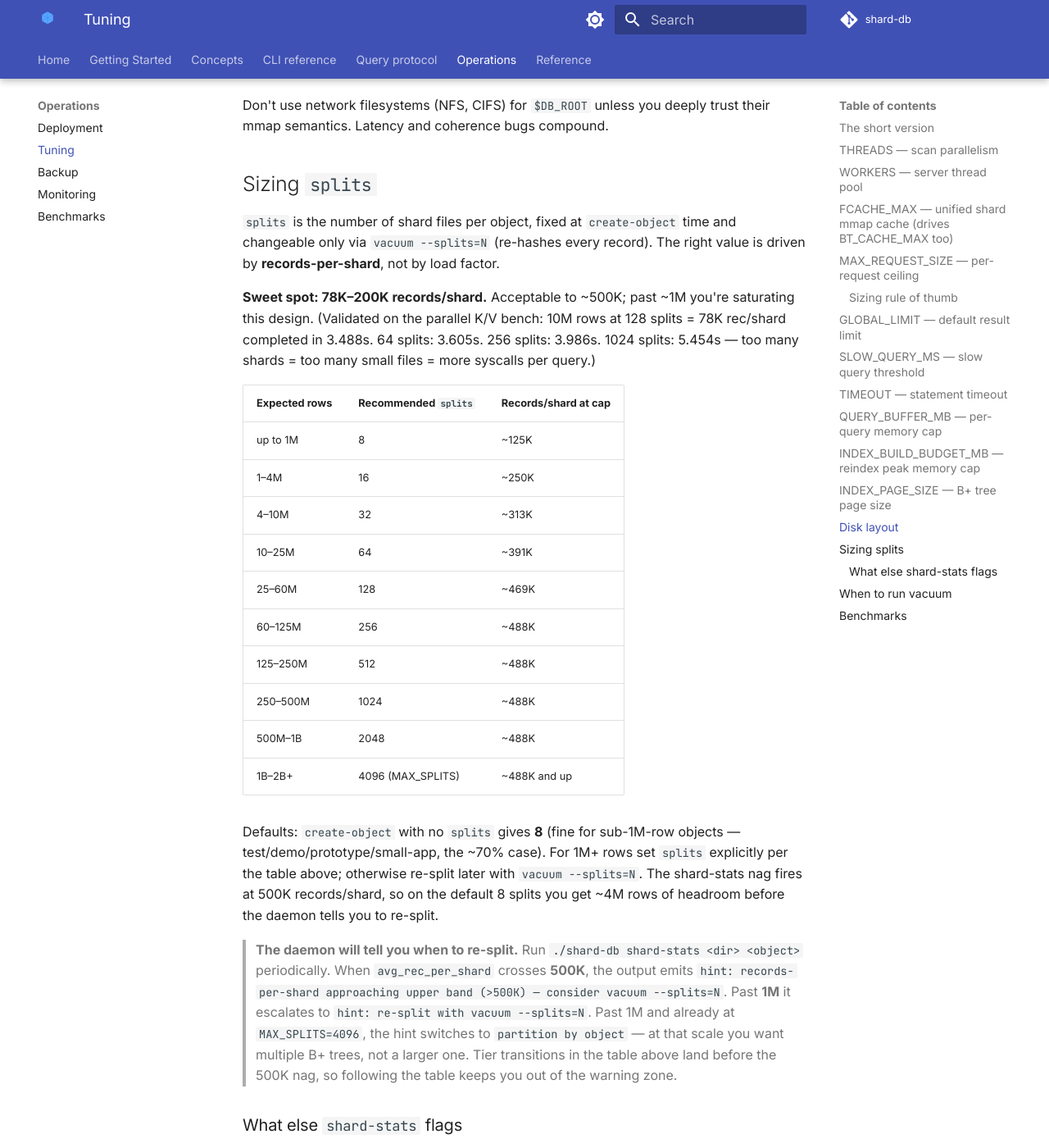
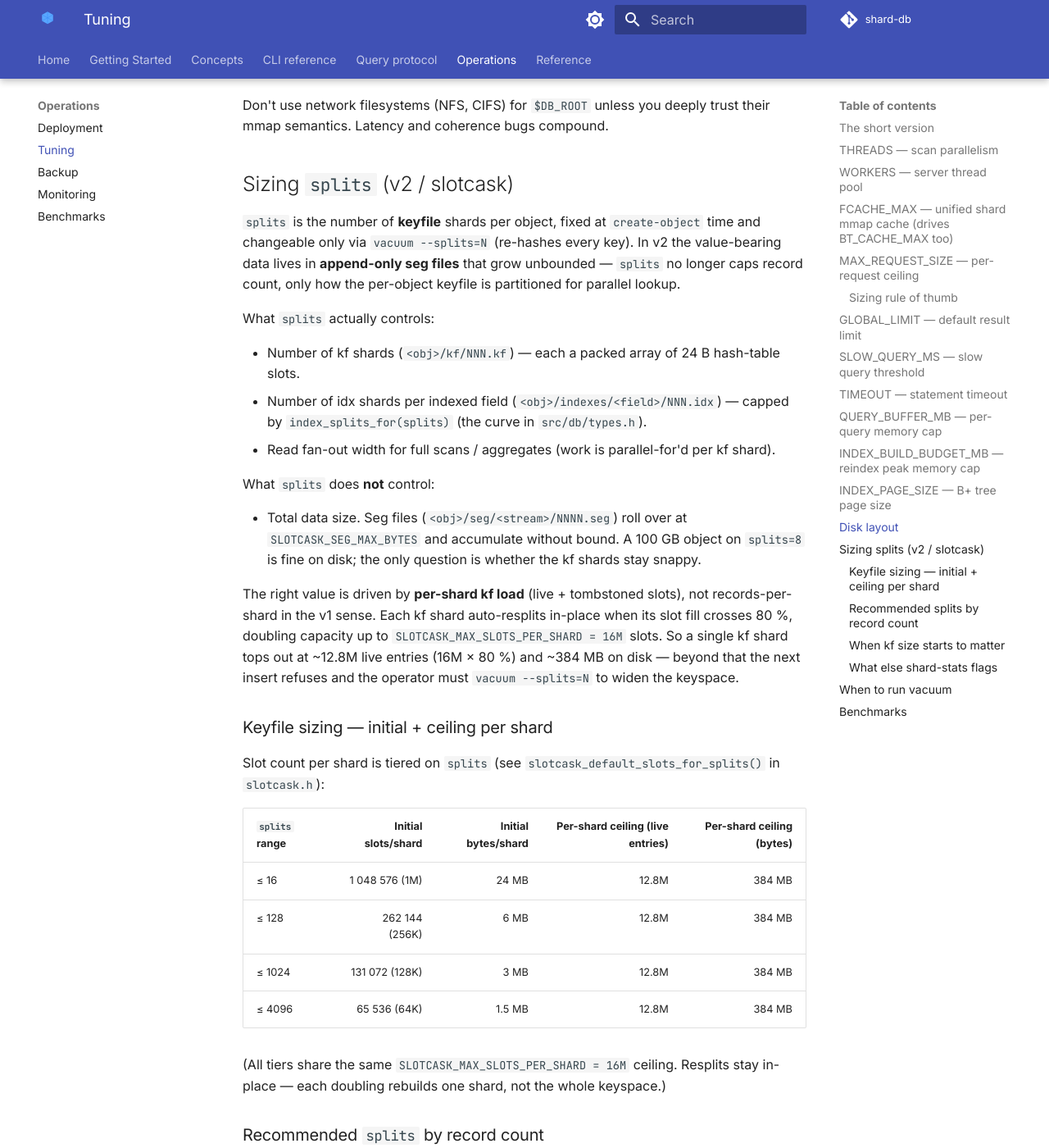
Before and after one commit to sayyiditow/shard-db, an MkDocs documentation site: the page built from docs/operations/tuning.md, in a window 1280 px wide and 1400 px high, scrolled down 6004 px. Shown: the whole window at 82% size. Built offline with MkDocs 1.6.1 and Material for MkDocs 9.7.7, drawn with Linux system fonts in a browser that asks for light colours; comment, search, counter and statistics services are not loaded; some of the changed text lies outside the part shown.

```diff
--- a/docs/operations/tuning.md
+++ b/docs/operations/tuning.md
@@ -161,40 +161,72 @@ Don't change without a specific reason and a benchmark to prove it. 4096 is a sw
 
 Don't use network filesystems (NFS, CIFS) for `$DB_ROOT` unless you deeply trust their mmap semantics. Latency and coherence bugs compound.
 
-## Sizing `splits`
+## Sizing `splits` (v2 / slotcask)
 
-`splits` is the number of shard files per object, fixed at `create-object` time and changeable only via `vacuum --splits=N` (re-hashes every record). The right value is driven by **records-per-shard**, not by load factor.
+`splits` is the number of **keyfile** shards per object, fixed at `create-object` time and changeable only via `vacuum --splits=N` (re-hashes every key). In v2 the value-bearing data lives in **append-only seg files** that grow unbounded — `splits` no longer caps record count, only how the per-object keyfile is partitioned for parallel lookup.
 
-**Sweet spot: 78K–200K records/shard.** Acceptable to ~500K; past ~1M you're saturating this design. (Validated on the parallel K/V bench: 10M rows at 128 splits = 78K rec/shard completed in 3.488s. 64 splits: 3.605s. 256 splits: 3.986s. 1024 splits: 5.454s — too many shards = too many small files = more syscalls per query.)
+What `splits` actually controls:
 
-| Expected rows | Recommended `splits` | Records/shard at cap |
-|---------------|----------------------|----------------------|
-| up to 1M      | 8                    | ~125K                |
-| 1–4M          | 16                   | ~250K                |
-| 4–10M         | 32                   | ~313K                |
-| 10–25M        | 64                   | ~391K                |
-| 25–60M        | 128                  | ~469K                |
-| 60–125M       | 256                  | ~488K                |
-| 125–250M      | 512                  | ~488K                |
-| 250–500M      | 1024                 | ~488K                |
-| 500M–1B       | 2048                 | ~488K                |
-| 1B–2B+        | 4096 (MAX_SPLITS)    | ~488K and up         |
+- Number of kf shards (`<obj>/kf/NNN.kf`) — each a packed array of 24 B hash-table slots.
+- Number of idx shards per indexed field (`<obj>/indexes/<field>/NNN.idx`) — capped by `index_splits_for(splits)` (the curve in `src/db/types.h`).
+- Read fan-out width for full scans / aggregates (work is parallel-for'd per kf shard).
 
-Defaults: `create-object` with no `splits` gives **8** (fine for sub-1M-row objects — test/demo/prototype/small-app, the ~70% case). For 1M+ rows set `splits` explicitly per the table above; otherwise re-split later with `vacuum --splits=N`. The shard-stats nag fires at 500K records/shard, so on the default 8 splits you get ~4M rows of headroom before the daemon tells you to re-split.
+What `splits` does **not** control:
 
-> **The daemon will tell you when to re-split.** Run `./shard-db shard-stats <dir> <object>` periodically. When `avg_rec_per_shard` crosses **500K**, the output emits `hint: records-per-shard approaching upper band (>500K) — consider vacuum --splits=N`. Past **1M** it escalates to `hint: re-split with vacuum --splits=N`. Past 1M and already at `MAX_SPLITS=4096`, the hint switches to `partition by object` — at that scale you want multiple B+ trees, not a larger one. Tier transitions in the table above land before the 500K nag, so following the table keeps you out of the warning zone.
+- Total data size. Seg files (`<obj>/seg/<stream>/NNNN.seg`) roll over at `SLOTCASK_SEG_MAX_BYTES` and accumulate without bound. A 100 GB object on `splits=8` is fine on disk; the only question is whether the kf shards stay snappy.
+
+The right value is driven by **per-shard kf load** (live + tombstoned slots), not records-per-shard in the v1 sense. Each kf shard auto-resplits in-place when its slot fill crosses 80 %, doubling capacity up to `SLOTCASK_MAX_SLOTS_PER_SHARD = 16M` slots. So a single kf shard tops out at ~12.8M live entries (16M × 80 %) and ~384 MB on disk — beyond that the next insert refuses and the operator must `vacuum --splits=N` to widen the keyspace.
+
+### Keyfile sizing — initial + ceiling per shard
+
+Slot count per shard is tiered on `splits` (see `slotcask_default_slots_for_splits()` in `slotcask.h`):
+
+| `splits` range | Initial slots/shard | Initial bytes/shard | Per-shard ceiling (live entries) | Per-shard ceiling (bytes) |
+|----------------|--------------------:|--------------------:|---------------------------------:|--------------------------:|
+| ≤ 16           | 1 048 576 (1M)      | 24 MB               | 12.8M                            | 384 MB                    |
+| ≤ 128          | 262 144 (256K)      | 6 MB                | 12.8M                            | 384 MB                    |
+| ≤ 1024         | 131 072 (128K)      | 3 MB                | 12.8M                            | 384 MB                    |
+| ≤ 4096         | 65 536 (64K)        | 1.5 MB              | 12.8M                            | 384 MB                    |
+
+(All tiers share the same `SLOTCASK_MAX_SLOTS_PER_SHARD = 16M` ceiling. Resplits stay in-place — each doubling rebuilds one shard, not the whole keyspace.)
+
+### Recommended `splits` by record count
+
+| Expected live records | Recommended `splits` | Live records / kf shard | Per-shard headroom |
+|-----------------------|----------------------|------------------------:|--------------------|
+| up to 1M              | 8                    | ~125K                   | ~100× before resplit ceiling |
+| 1–10M                 | 16                   | 63K – 625K              | ~20× headroom |
+| 10–50M                | 64                   | 156K – 781K             | ~16× headroom |
+| 50–200M               | 256                  | 195K – 781K             | ~16× headroom |
+| 200M–1B               | 1024                 | 195K – 977K             | ~13× headroom |
+| 1B–10B                | 4096 (MAX_SPLITS)    | 244K – 2.4M             | ~5× headroom |
+| 10B+                  | 4096, partition by object | n/a — partition the object | — |
+
+Numbers are aimed at keeping each kf shard well below its per-shard ceiling so resplits stay cheap and concurrent inserts don't queue behind a wrlock-held doubling. The exact records/shard band is forgiving — kf lookup stays O(1) at any load below the resplit threshold.
+
+Defaults: `create-object` with no `splits` gives **8** (fine for sub-10M objects — the ~80 % case). For 50M+ rows set `splits` explicitly per the table above; otherwise let the daemon nag you and `vacuum --splits=N` later.
+
+> **The daemon will tell you when to re-split.** Run `./shard-db shard-stats <dir> <object>` periodically. The hint fires when any single kf shard's `total` (live + tombstoned slots) crosses **1M**; if max/min shard skew exceeds 4× the output flags `shard load is skewed — check key distribution`. At `MAX_SPLITS=4096` and still nagging, partition the object instead.
+
+### When kf size starts to matter
+
+kf lookups are O(1) average (linear probing under ≤ 80 % load = ~1.25 probes), so a "big" kf isn't inherently slow. What does cost time:
+
+- **Resplit duration.** A shard at the 16M-slot ceiling rebuilds in ~80–160 ms (single-threaded, holds the shard's wrlock). At smaller shard sizes it's milliseconds. The resplit blocks inserts to that one shard only; reads and inserts on every other shard continue.
+- **Cold mmap.** Each kf shard is a separate mmap region in `kfcache` (sized from `FCACHE_MAX`). If your active object × shards count exceeds the cache, lookups fault in 4 KB pages from disk — ~170 slots per page, so still ~1 fault per cold lookup. Watch `kfcache.hits / (hits + misses)` in `stats`; raise `FCACHE_MAX` if < 90 %.
+- **Concurrent inserts during resplit.** Resplit holds the kf shard's wrlock. If a hot shard resplits during a bulk-insert burst, writes to that shard pause. Mitigation: pick `splits` so the initial slot capacity comfortably covers your ingest rate before the first auto-resplit fires.
 
 ### What else `shard-stats` flags
 
-Beyond the records-per-shard nags above, `shard-stats` also surfaces shard-load skew:
+Beyond the kf-fill nags above, `shard-stats` also surfaces shard-load skew:
 
 - `max_records > 4 × min_records` → hint: `shard load is skewed — check key distribution`. Usually means non-random keys — prefix-heavy keys like `ord_0001`, `ord_0002` hash fine, but raw sequential integers cluster badly. Inspect the per-shard table in the output.
 
 ## When to run `vacuum`
 
-- Tombstoned / active ratio > 10% and active > 1000 → `vacuum-check` flags it. Run `vacuum` (fast in-place reclaim).
-- After `remove-field` → `vacuum --compact` to shrink `slot_size`.
-- Shard skew (imbalanced load) or records-per-shard past the sweet spot → `vacuum --splits N` to reshard.
+- Tombstoned / live ratio > 10 % and live > 1000 → `vacuum-check` flags it. Run `vacuum` (Direction-C seg compaction — rewrites live records into fresh seg files, frees the old ones).
+- After `remove-field` → `vacuum` (drops the field's bytes from every record on the rewrite).
+- A single kf shard approaching the 16M-slot ceiling, or skewed shard load → `vacuum --splits=N` to widen the keyspace and rehash.
 
 `vacuum` takes a write lock for the rebuild duration. Schedule during low-traffic windows on big objects.
 
```
Also changed, not shown: 2 other files.
